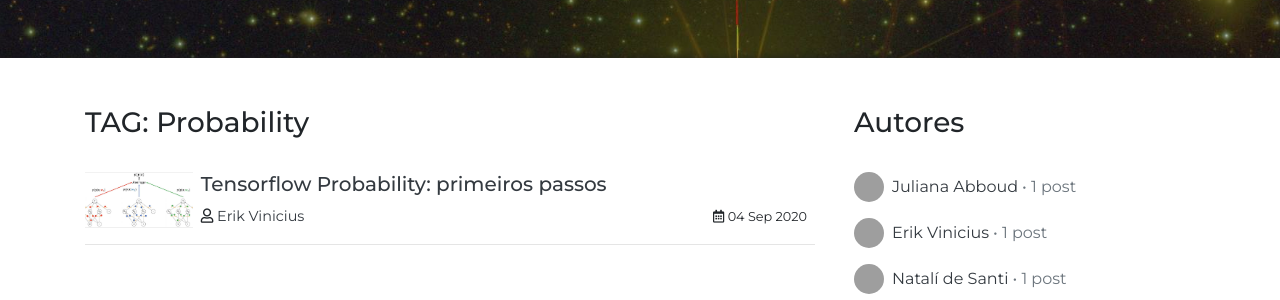
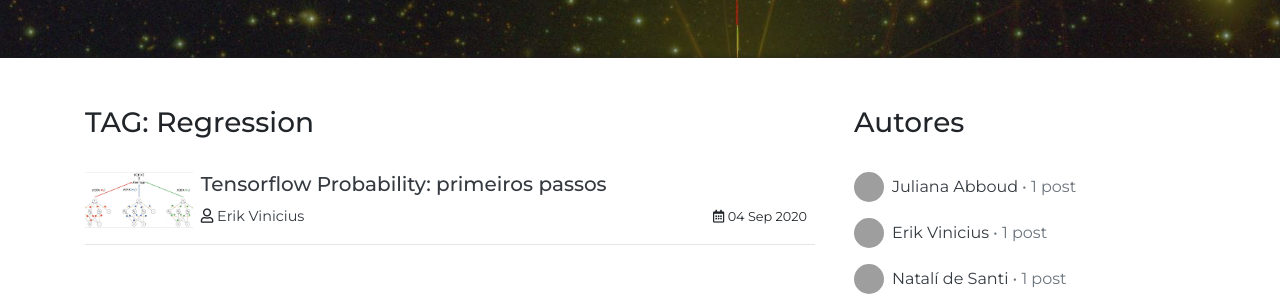
Before and after one commit to iagml/website, a Jekyll site: the page built from _tagslist/regression.md, in a window 1280 px wide. Shown: the part 358-658 px from the top of the page. Built offline with Jekyll 4.4.1, drawn with Linux system fonts in a browser that asks for light colours; grey boxes are pictures that could not be loaded.

Commit message:
Update filenames

```diff
--- a/_tagslist/regression.md
+++ b/_tagslist/regression.md
@@ -1,3 +1,3 @@
 ---
-name: Probability
+name: Regression
 ---
```
Also changed, not shown: _tagslist/probability.md (added, +3 -0 lines), _tagslist/regression-1.md (deleted, +0 -3 lines).
